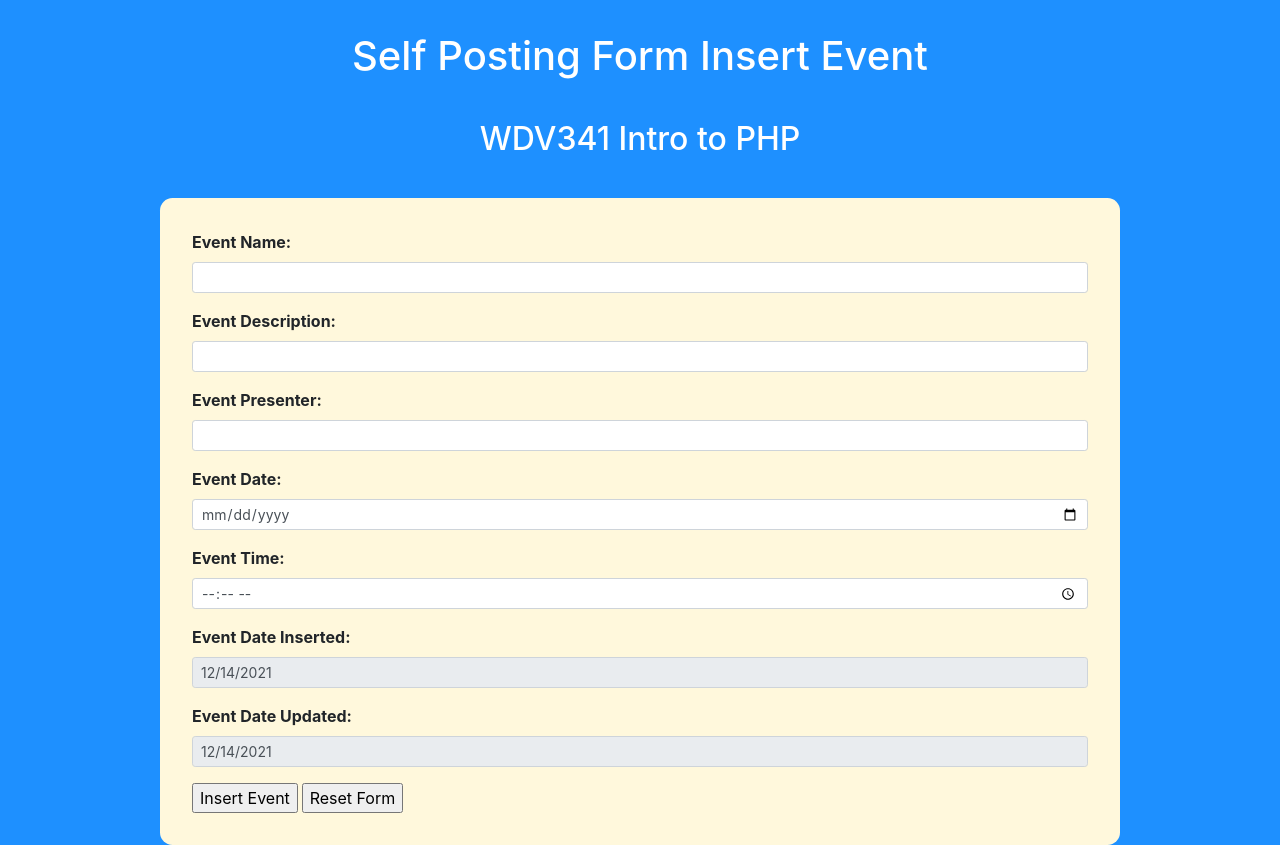
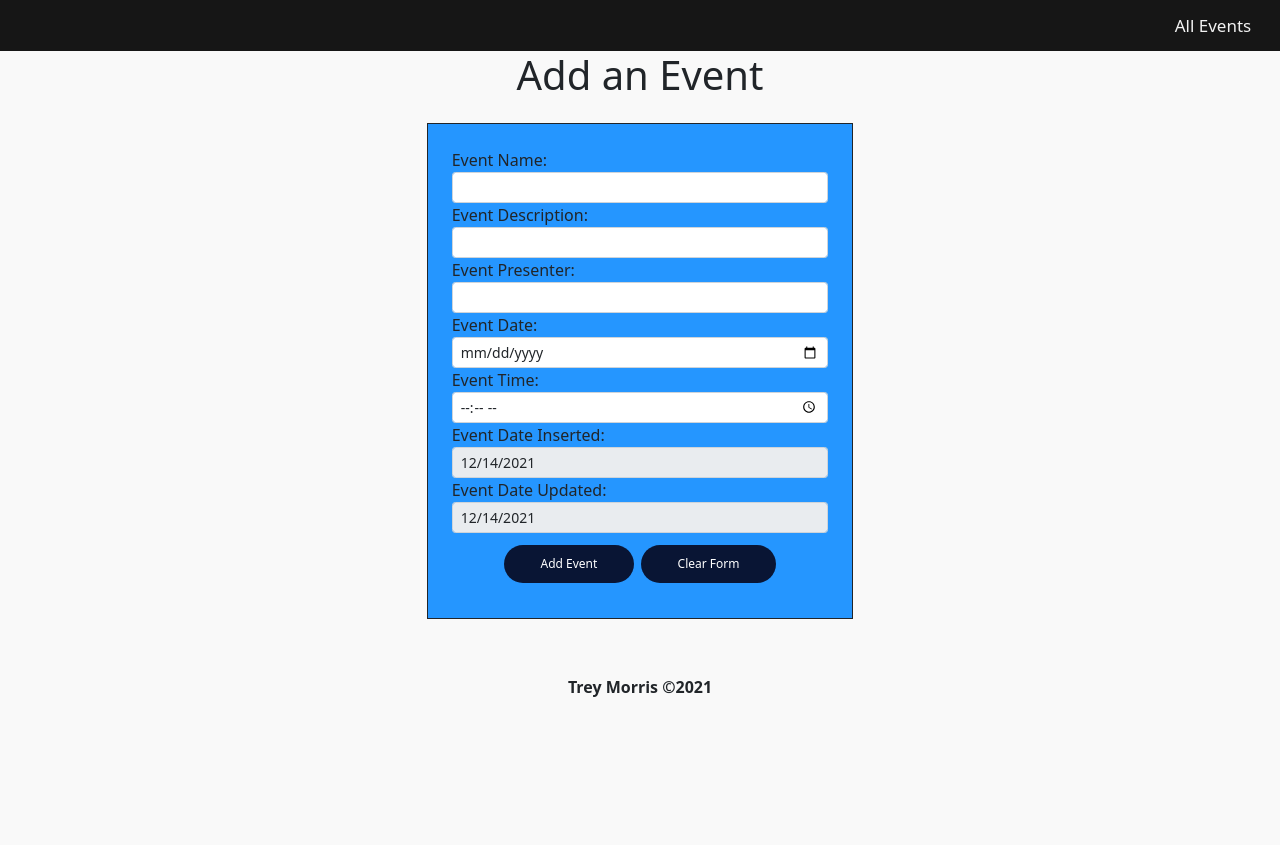
Before and after one commit to treymorris92/wdv341, a PHP site: page /selfPostForm.php in a window 1280 px wide. After the commit the page ends 697 px from the top, so only its background shows below. Run offline with PHP 8.4, Linux system fonts and the light colour scheme; a stand-in replaces the project's code that opens the database connection.

Commit message:
Update selfPostForm.php

```diff
--- a/selfPostForm.php
+++ b/selfPostForm.php
@@ -3,28 +3,26 @@
     $dateInserted = currentDateUSFormat();
     $dateUpdated = currentDateUSFormat();
 
-    function currentDateUSFormat()  {
+    function currentDateUSFormat(){
         $date = date_default_timezone_set("America/Chicago");
         $date = date("m/d/Y");
         return $date;
-
     }
 
-    function currentDateSqlFormat()
-    {
+    function currentDateSqlFormat(){
         $date = date_default_timezone_set("America/Chicago");
         $date = date("Y-m-d");
         return $date;
     }
 
-    if(isset($_POST['submit']))  {
+    if(isset($_POST['submit'])){
 
-        //Honeypot validation
-        $speaker = $_POST['events_speaker'];
-        if(!empty($speaker))  {
+        // honeypot validation
+        $host = $_POST['events_speaker'];
+        if(!empty($host)){
             header("refresh:0");
         }
-        else  {
+        else{
             $eventName = $_POST['events_name'];
             $eventDescription = $_POST['events_description'];
             $eventPresenter = $_POST['events_presenter'];
@@ -43,7 +41,7 @@
                 $sql .= "events_date, ";
                 $sql .= "events_time, ";
                 $sql .= "events_date_inserted, ";
-                $sql .= "events_updated_date ";
+                $sql .= "events_date_updated ";
                 $sql .= ") VALUES (";
                 $sql .= ":eventName, ";
                 $sql .= ":eventDescription, ";
@@ -64,11 +62,10 @@
                 $stmt->bindParam(':eventDateUpdated', $eventDateUpdated);
 
                 $stmt->execute();
-
             }
 
-            catch(PDOException $e)  {
-                $message = "Error. Please try again.";
+            catch(PDOException $e){
+                $message = "There has been a problem. The system administrator has been contacted. Please try again later.";
                 error_log($e->getMessage());
             }
         }
@@ -80,84 +77,86 @@
         <meta charset="UTF-8">
         <meta http-equiv="X-UA-Compatable" content="IE=edge">
         <meta name="viewport" content="width=device-width, intial-scale=1.0">
-        <title>Self Posting Form Insert Event</title>
-        <link rel="stylesheet" href="https://stackpath.bootstrapcdn.com/bootstrap/4.4.1/css/bootstrap.min.css" integrity="sha384-Vkoo8x4CGsO3+Hhxv8T/Q5PaXtkKtu6ug5TOeNV6gBiFeWPGFN9MuhOf23Q9Ifjh" crossorigin="anonymous">
-        <script src="https://code.jquery.com/jquery-3.4.1.slim.min.js" integrity="sha384-J6qa4849blE2+poT4WnyKhv5vZF5SrPo0iEjwBvKU7imGFAV0wwj1yYfoRSJoZ+n" crossorigin="anonymous"></script>
-        <script src="https://cdn.jsdelivr.net/npm/popper.js@1.16.0/dist/umd/popper.min.js" integrity="sha384-Q6E9RHvbIyZFJoft+2mJbHaEWldlvI9IOYy5n3zV9zzTtmI3UksdQRVvoxMfooAo" crossorigin="anonymous"></script>
-        <script src="https://stackpath.bootstrapcdn.com/bootstrap/4.4.1/js/bootstrap.min.js" integrity="sha384-wfSDF2E50Y2D1uUdj0O3uMBJnjuUD4Ih7YwaYd1iqfktj0Uod8GCExl3Og8ifwB6" crossorigin="anonymous"></script>
+        <title>Add Event Page</title>
+        <link rel="stylesheet" href="css/stylesheet.css">
+        <link href="https://cdn.jsdelivr.net/npm/bootstrap@5.1.3/dist/css/bootstrap.min.css" rel="stylesheet" integrity="sha384-1BmE4kWBq78iYhFldvKuhfTAU6auU8tT94WrHftjDbrCEXSU1oBoqyl2QvZ6jIW3" crossorigin="anonymous">
+        <script src="https://cdn.jsdelivr.net/npm/bootstrap@5.1.3/dist/js/bootstrap.bundle.min.js" integrity="sha384-ka7Sk0Gln4gmtz2MlQnikT1wXgYsOg+OMhuP+IlRH9sENBO0LRn5q+8nbTov4+1p" crossorigin="anonymous"></script>
+        <link rel="stylesheet" href="https://cdnjs.cloudflare.com/ajax/libs/font-awesome/4.7.0/css/font-awesome.min.css">
+
+        <script>
+            function myFunction() {
+            var x = document.getElementById("myTopnav");
+            if (x.className === "topnav") {
+                x.className += " responsive";
+            } else {
+                x.className = "topnav";
+            }
+            }
+        </script>
 
         <style>
 
             body  {
-                background-color:dodgerblue;
-            }
-
-            h1  {
-                text-align:center;
-                padding-top:2.5%;
-                color:white;
-            }
-
-            h2  {
-                text-align:center;
-                padding:2.5%;
-                color:white;
-            }
-
-            #form {
-                width:960px;
-                margin:auto;
-                padding:2.5%;
-                background-color:cornsilk;
-                font-weight:bold;
-                border-radius: 12.5px;
+                background-color:#F9F9F9;
             }
 
             div:nth-child(4){
                 display: none;
             }
 
-            @media screen and (max-width: 1080px)  {
-                #form  {
-                    width:600px;
-                }
+            input[type=submit],input[type=reset] {
+                background-color: #091534;
+                border: none;
+                border-radius: 32px;
+                color: white;
+                padding: 10px 37px;
+                text-align: center;
+                text-decoration: none;
+                display: inline-block;
+                font-size: 12px;
+                margin: 2px 1px;
+                cursor: pointer;
             }
 
-            @media screen and (max-width: 720px)  {
-                #form  {
-                    width:75%;
-                    padding:5%;
-                }
+            /*
+            footer styling
+            */
+            footer  {
+                text-align:center;
+                font-weight:bold;
             }
 
         </style>
-
     </head>
 
     <body>
 
-        <h1>Self Posting Form Insert Event</h1>
-        <h2>WDV341 Intro to PHP</h2>
+        <div class="topnav" id="myTopnav">
 
-        <div id="form">
+            <a href="admin.php">All Events</a>
+            <a href="javascript:void(0);" class="icon" onclick="myFunction()">
+                <i class="fa fa-bars"></i>
+            </a>
 
+        </div>
+
+        <h1 class="text-center">Add an Event</h1>
+
+        <div class= "jumbotron col-md-4 mx-auto border border-dark rounded-lg m-4 p-4" style="background-color:#2596FF;">
             <?php
-                if(isset($_POST['submit']))  {
+                if(isset($_POST['submit'])){
 
-                    echo
-                        "<p>
-                            <h3>Event has been saved!</h3>
-                            Event: $eventName <br>
-                            Description: $eventDescription <br>
-                            Presenter: $eventPresenter <br>
-                            Time: $eventTime <br>
-                            Date: $dateInserted <br>
+                    echo"<p><h3>Your event has been saved!</h3>
+                            Event: $eventName<br>
+                            Description: $eventDescription<br>
+                            Presenter: $eventPresenter<br>
+                            Time: $eventTime<br>
+                            Date: $dateInserted<br>
                         </p>";
 
                 }
-                else  {
+                else{
             ?>
-
             <form name="eventsForm" id="eventsForm" method="post" action="selfPostForm.php">
 
                 <div class="form-group">
@@ -175,7 +174,6 @@
                     <input type="text" class="form-control form-control-sm" name="events_presenter" id="events_presenter">
                 </div>
 
-                <!--honeypot field-->
                 <div class="form-group">
                     <label for="events_speaker">Event Speaker: </label>
                     <input type="text" class="form-control form-control-sm" name="events_speaker" id="events_speaker">
@@ -201,14 +199,18 @@
                     <input type="text" class="form-control form-control-sm" name="events_updated_date" id="events_updated_date" value="<?php echo $dateUpdated ?>" readonly>
                 </div>
 
-                <div>
-                    <input type="submit" name="submit" id="submit" value="Insert Event">
-                    <input type="reset" name="Reset" id="button" value="Reset Form">
+                <div class="text-center" style="padding:2.5%;">
+                    <input type="submit" name="submit" id="submit" value="Add Event">
+                    <input type="reset" name="Reset" id="button" value="Clear Form">
                 </div>
+            </form>
+        </div>
 
-            </form>
+        <footer>
 
-        </div>
+            <p>Trey Morris &copy;<?php echo date("Y");?></p>
+
+        </footer>
 
     </body>
 
```
